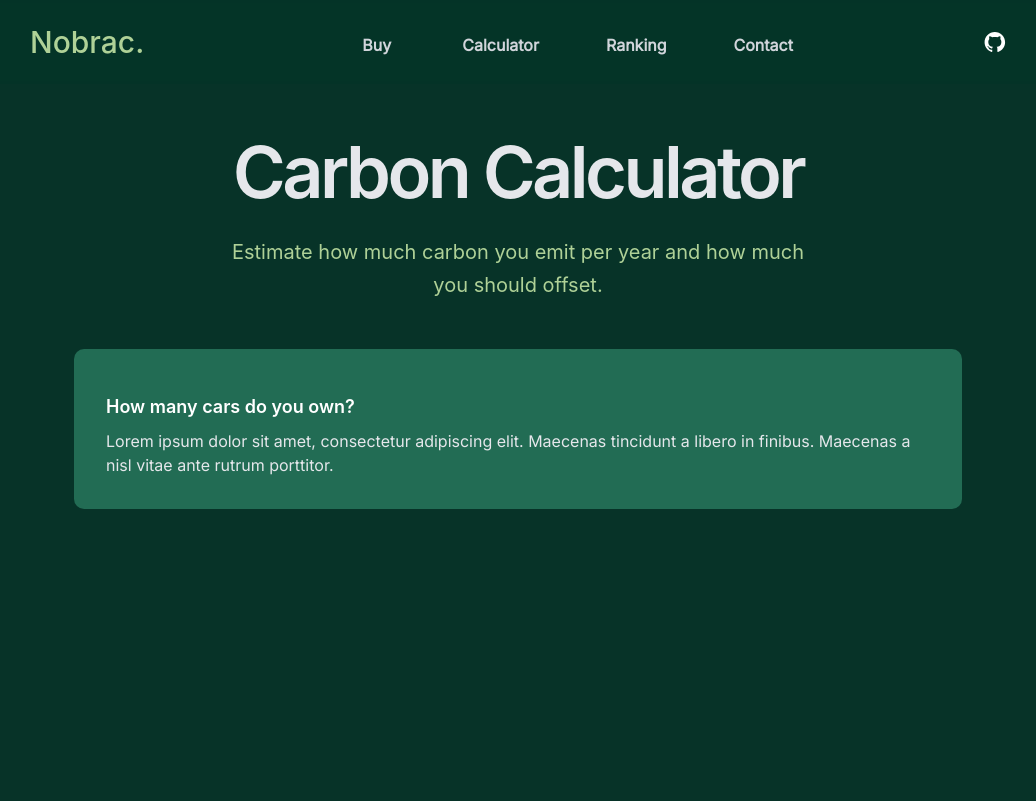
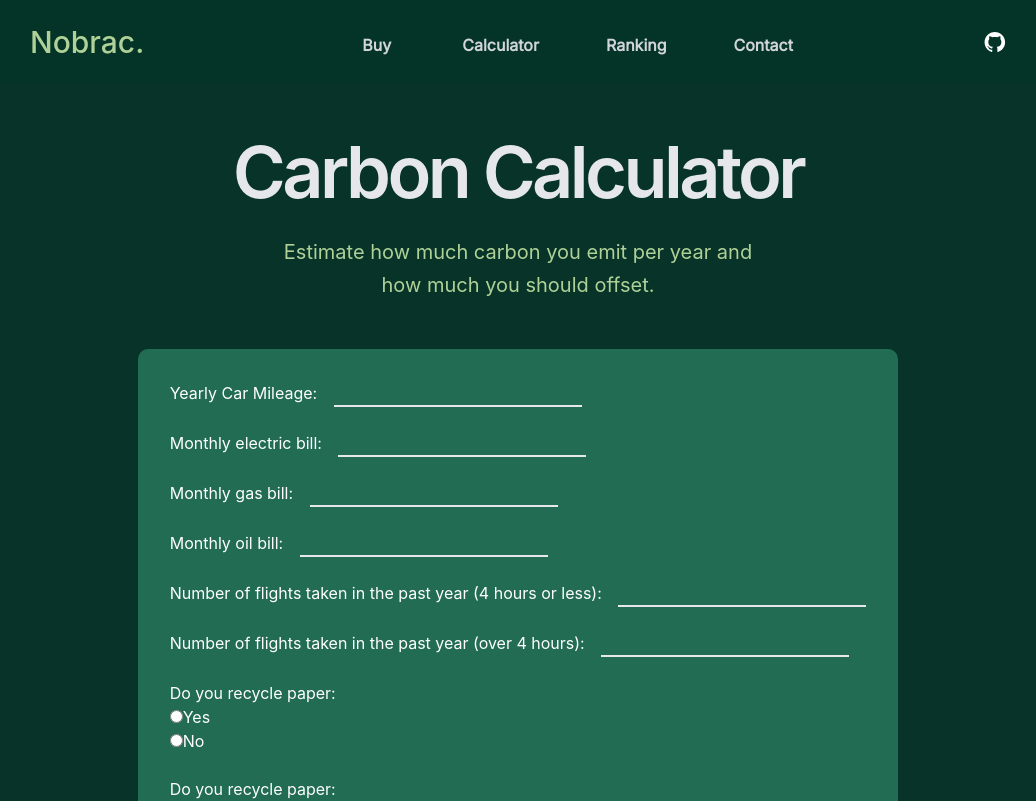
Before and after one commit to pertark/nobrac, a Next.js app: page /calculator in a window 1280 px wide. Shown: the top 801 px of the page, without its empty margins (122-1158 px from the left). Built offline with nearby package versions, Linux system fonts and the light colour scheme; a web font is replaced by a local one.

Commit message:
Calculator

```diff
--- a/pages/calculator.tsx
+++ b/pages/calculator.tsx
@@ -1,6 +1,39 @@
 import Link from "next/link";
+import { FormEvent, useState, ChangeEvent } from "react";
 
 export default function Calculator() {
+  // const [mileage, setMileage] = useState(0);
+  // const [electric, setElectric] = useState(0);
+  // const [gas, setGas] = useState(0);
+  // const [oil,setOil] =useState(0);
+  // const [smallFlights, setSmallFlights] = useState(0);
+  // const [largeFlights, setLargeflights] = useState(0);
+  const [submitted, setSubmitted] = useState(false);
+  const [totalCarbonFootprint, setTotalCarbonFootprint] = useState(0)
+
+  const calculateCC = (e: FormEvent<HTMLFormElement>) =>{
+    e.preventDefault();
+    setSubmitted(true);
+    console.log(e)
+    let carbonMileage = e.target[0].value * 0.79;
+    let carbonElectric = e.target[1].value * 105;
+    let carbonGas = e.target[2].value * 105;
+    let carbonOil = e.target[3].value * 113;
+    let carbonSmallFlights = e.target[4].value * 1100;
+    let carbonLargeFlights = e.target[5].value * 4400;
+    let carbonRecyclePaper = 184;
+    let carbonRecycleMetal = 166;
+
+    let totalFootprint = carbonElectric + carbonGas + carbonLargeFlights + carbonLargeFlights + carbonMileage + carbonOil + carbonSmallFlights;
+    if (e.target[7].checked) {
+      totalFootprint += carbonRecyclePaper;
+    }
+    if (e.target[9].checked) {
+      totalFootprint += carbonRecycleMetal;
+    }
+    setTotalCarbonFootprint(totalFootprint)
+    console.log(totalFootprint + ": totalfootprint")
+  }
     return (
 
     <main
@@ -17,17 +50,47 @@ export default function Calculator() {
       </p>
       <div className="pt-12 pb-24 max-w-4xl mx-auto md:px-1 px-3">
         <div className="ktq4">
-          <h3 className="pt-3 font-semibold text-lg text-white">
-            How many cars do you own?
-          </h3>
-          <p className="pt-2 value-text text-md text-gray-200 fkrr1">
-            Lorem ipsum dolor sit amet, consectetur adipiscing elit. Maecenas
-            tincidunt a libero in finibus. Maecenas a nisl vitae ante rutrum
-            porttitor.
-          </p>
+        <section className="text-white body-font">
+      {!submitted?<form onSubmit={(e)=>calculateCC(e)}>
+        <label htmlFor="mileage">Yearly Car Mileage: </label>
+        <input type="number" className="border-t-0 border-r-none border-l-none ml-3 bg-transparent border-b-2" name="mileage" required/>
+        <br /><br />
+        <label htmlFor="electric">Monthly electric bill: </label>
+        <input type="number" className="border-t-0 border-r-none border-l-none ml-3 bg-transparent border-b-2" name="electric" required/>
+        <br /><br />
+        <label htmlFor="gas">Monthly gas bill: </label>
+        <input type="number" className="border-t-0 border-r-none border-l-none ml-3 bg-transparent border-b-2" name="gas" required/>
+        <br /><br />
+        <label htmlFor="oil">Monthly oil bill: </label>
+        <input type="number" className="border-t-0 border-r-none border-l-none ml-3 bg-transparent border-b-2" name="oil" required/>
+        <br /><br />
+        <label htmlFor="smallFlights">Number of flights taken in the past year (4 hours or less): </label>
+        <input type="number" className="border-t-0 border-r-none border-l-none ml-3 bg-transparent border-b-2" name="smallFlights" required/>
+        <br /><br />
+        <label htmlFor="largeFlights">Number of flights taken in the past year (over 4 hours): </label>
+        <input type="number" className="border-t-0 border-r-none border-l-none ml-3 bg-transparent border-b-2" name="largeFlights" required/>
+        <br /><br />
+        <label htmlFor="recyclePaper">Do you recycle paper: </label><br />
+        <input required type="radio" name="recyclePaper" value="yes" id="paperYes"/>
+        <label htmlFor="paperYes">Yes</label><br />
+        <input required type="radio" name="recyclePaper" value="no" id="paperNo"/>
+        <label htmlFor="paperNo">No</label>
+        <br /><br />
+        <label htmlFor="recycleMetal">Do you recycle paper: </label><br />
+        <input required type="radio" name="recycleMetal" value="yes" id="metalYes"/>
+        <label htmlFor="metalYes">Yes</label><br />
+        <input required type="radio" name="recycleMetal" value="no" id="metalNo"/>
+        <label htmlFor="metalNo">No</label>
+        <br /><br />
+        <button className="bg-none hover:bg-white-400 text-white font-bold py-2 px-4 border-b-4 border-green-700 hover:border-white-500 rounded">Submit</button>
+      </form>:<div>
+        Your Total Carbon Footprint for this year is: {totalCarbonFootprint}
+        </div>}
+    </section>
         </div>
       </div>
     </section>
+
     </main>
     )
 }
--- a/styles/globals.css
+++ b/styles/globals.css
@@ -128,3 +128,11 @@ a {
 .fkrr1 {
   font-family: "Inter", sans-serif;
 }
+
+@layer base {
+  input[type="number"]::-webkit-inner-spin-button,
+  input[type="number"]::-webkit-outer-spin-button {
+    -webkit-appearance: none;
+    margin: 0;
+  }
+}
```
